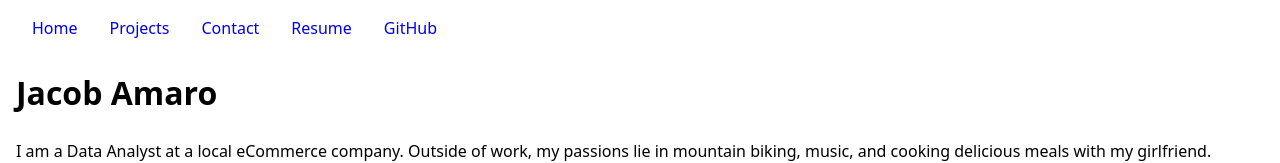
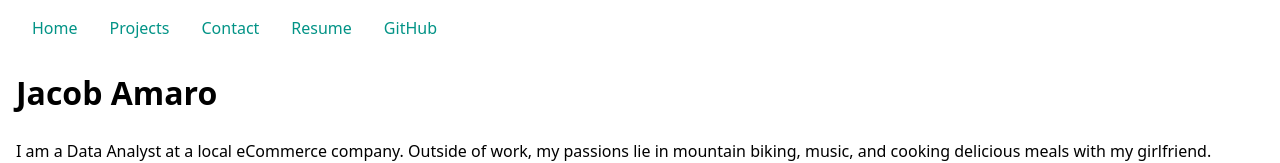
Before and after one commit to jamaro7179-sys/DSC209R_portfolio_lab1, a plain HTML site: page index.html in a window 1280 px wide. Shown: the top 163 px of the page. Drawn offline with Linux system fonts and the light colour scheme.

Commit message:
Update style.css
Updating the information again...

```diff
--- a/style.css
+++ b/style.css
@@ -11,10 +11,13 @@ nav ul {
     margin: 0;
     padding: 0;
     display: flex;
+    flex: 1;
+    color: #029386;
 }
 
 nav a {
     display: block;
     padding: 0.5em 1em;
     text-decoration: none;
+    color: #029386;
 }
```
